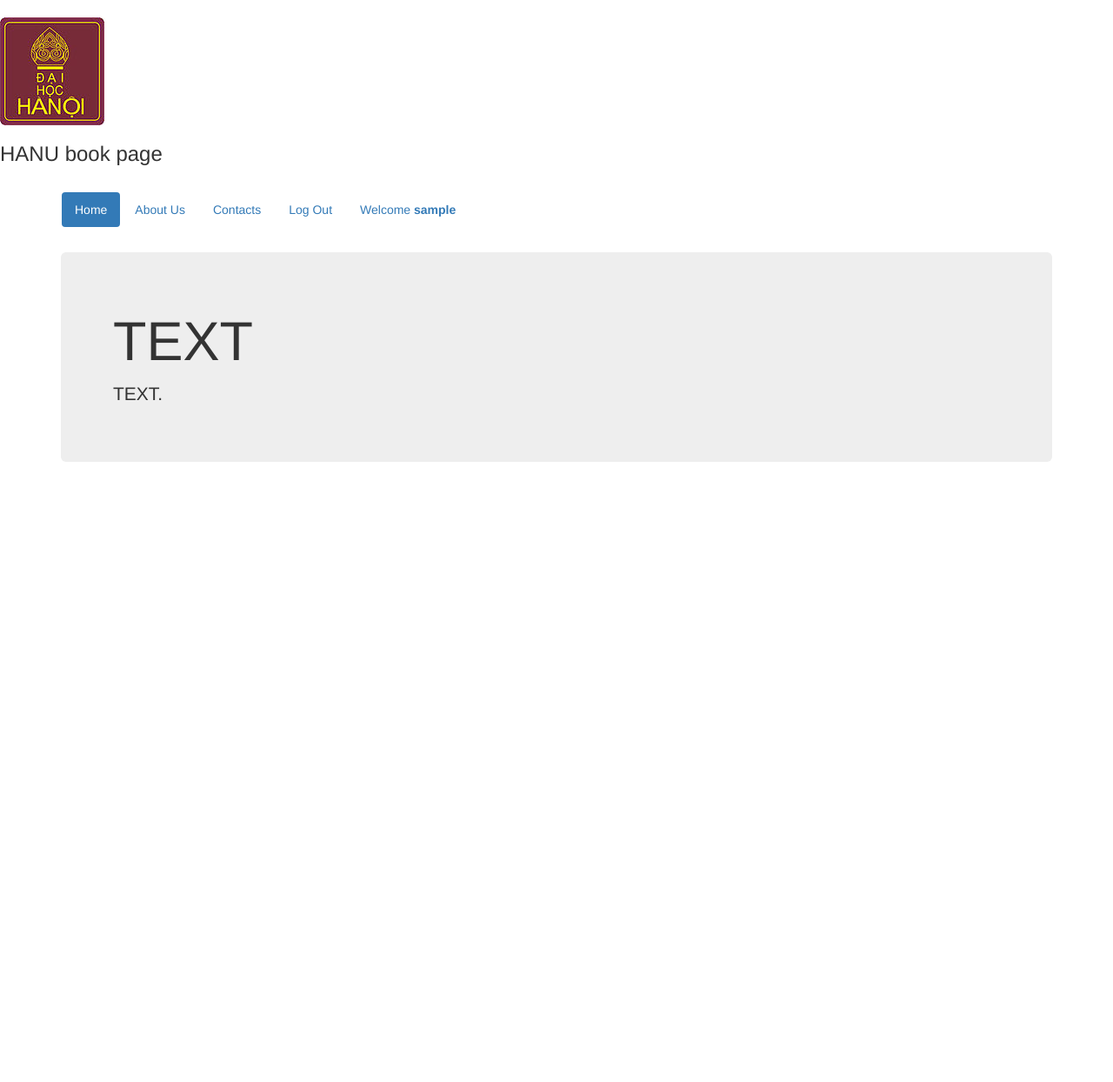
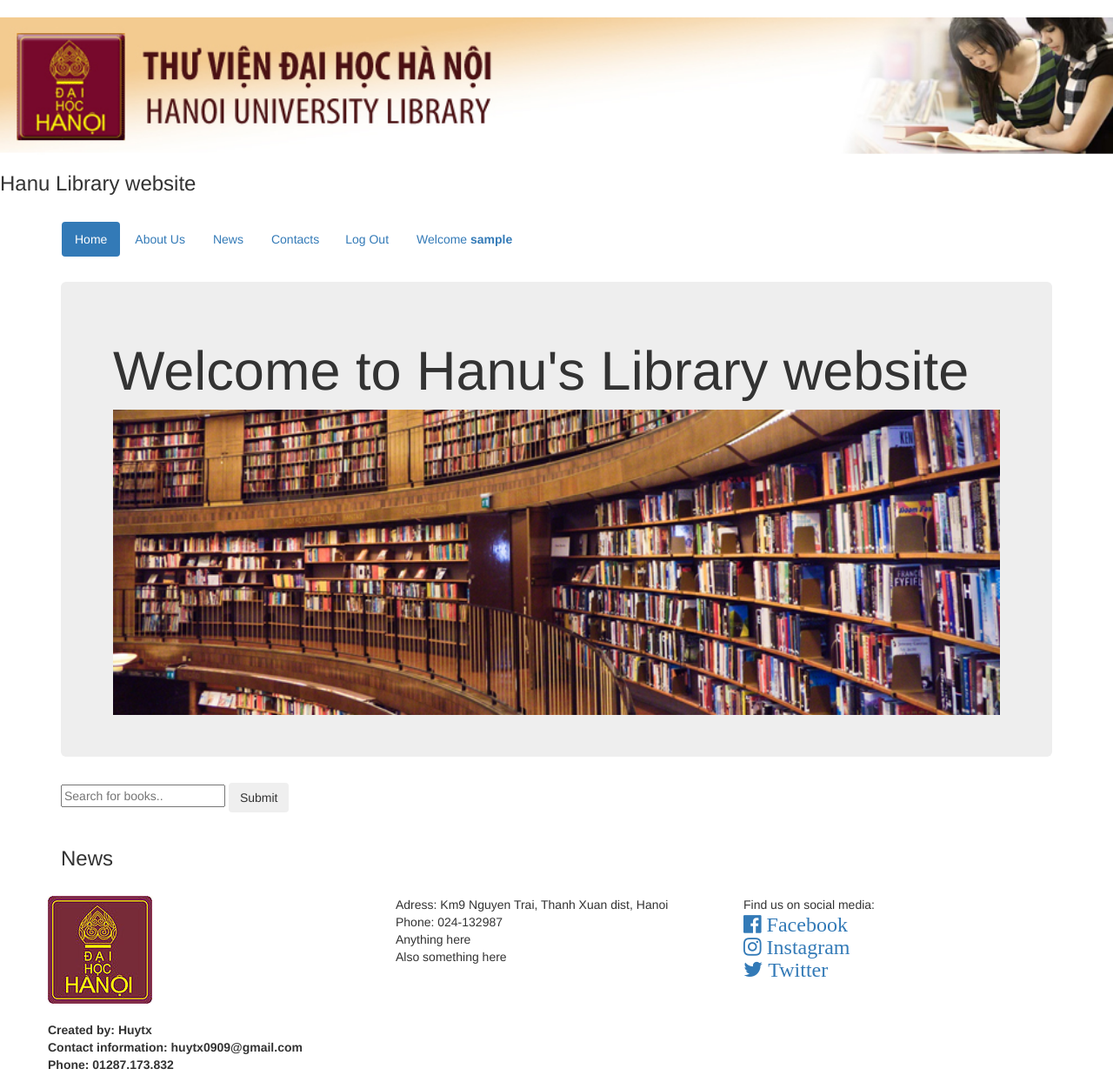
Before and after one commit to huytx1998/sample-lib-php, a PHP site: page /index.php in a window 1280 px wide. Shown: the whole page at 87% size. Before the commit the page ends 531 px from the top, so only its background shows below. Run offline with PHP 8.4, Linux system fonts and the light colour scheme; the visitor is signed in with stand-in values (Sample User, id 1); data that the repository does not hold is empty.

Commit message:
git push

```diff
--- /dev/null
+++ b/book/about.php
@@ -0,0 +1 @@
+<?php echo "nothing here yet"; ?>
--- a/book/index.php
+++ b/book/index.php
@@ -1,6 +1,9 @@
   <?php
   session_start();
+  if (isset($_SESSION['username'])) {
     $username = $_SESSION['username'];
+  }
+
   $servername = "localhost";
 
   $conn = mysqli_connect($servername, "root", "", "book");
@@ -14,59 +17,88 @@ $conn = mysqli_connect($servername, "root", "", "book");
     <meta charset="utf-8">
     <meta name="viewport" content="width=device-width, initial-scale=1">
     <link rel="stylesheet" href="https://maxcdn.bootstrapcdn.com/bootstrap/3.3.7/css/bootstrap.min.css">
-  <!-- <script src="https://ajax.googleapis.com/ajax/libs/jquery/3.3.1/jquery.min.js"></script>
-  <script src="https://maxcdn.bootstrapcdn.com/bootstrap/3.3.7/js/bootstrap.min.js"></script> -->
+    <link rel="stylesheet" href="https://cdnjs.cloudflare.com/ajax/libs/font-awesome/4.7.0/css/font-awesome.min.css">
   </head>
+
   <body>
     <!-- <div class="jumbotron"> -->
       <br>
-    <img src="image/Hanu.jpg" style="background-color: red">
-
-
-    <h3>HANU book page</h3>
+      <img src="image/banner.jpg" style="width: 100%;">
+      <h3>Hanu Library website</h3>
     </div>
-
   </br>
 
   <div class="container">
     <ul class="nav nav-pills navbar ">
       <li class="active"> <a href="#">Home</a></li>
-    <li> <a href="#">About Us</a></li>
+      <li> <a href="about.php">About Us</a></li>
+      <li> <a href="news.php">News</a></li>
       <li> <a href="#">Contacts</a></li>
-    <li> <a href="login.php">Log Out</a></li>
+      <li> <a id="login_button" href="login.php">Log In</a></li>
+
+      <?php if (isset($_SESSION['username'])) { ?>
+      <style> #login_button {display: none} </style>
+      <?php } ?>
+
+      <li> <a href="logout.php">Log Out</a></li>
+      <?php if (isset($_SESSION['username'])) { ?>
+
       <li> <a href="#">Welcome <?php echo "<strong> $username </strong>" ?></a></li>
-
+      <?php } ?>
     </ul>
 
-  <div class="jumbotron">
-    <h1>TEXT</h1>
-    <p>TEXT.</p>
+    <div id="big_picture" class="jumbotron">
+      <h1>Welcome to Hanu's Library website</h1>
+      <style> .big_picture {
+  width: 100%;
+}   </style>
+      <img id="big_picture" src="image/Library.jpg" width="100%">
     </div>
+
+    <form action="searchResult.php">
+      <input type="text" placeholder="Search for books.." name="search">
+      <input type="submit" name="register_button" value="Submit" class="btn">
+    </form>
+    <br>
+    <h3>News</h3>
     <div class="row">
       <?php
 
-  $sql = "SELECT image FROM books";
+      $sql = "SELECT * FROM news";
       $sql_display= mysqli_query($conn, $sql);
 
       while ($row = mysqli_fetch_assoc($sql_display)) { ?>
 
-    <div class="col-md-3">
+      <div class="col-md-4">
         <div class="jumbotron">
-    <div> <img src="image/triet.jpg" alt="" class="img-rounded"
+          <div> <img src="image/<?php echo $row['image'];  ?>" alt="" class="img-rounded"
             style="max-width: 250px; height:250px;">
-        <h2>Book name</h2>
-        <h4>Description</h4>
-        <a href="index.php?page=detail&ID=<?= $product_search['id'];?>
-          " class="btn btn-primary" title="Detail">Detail »</a>
+            <h2> <?php echo $row['title'];?> </h2>
+            <h4><?php echo $row['content'];?></h4>
+            <a href="" class="btn btn-primary" title="Detail"> Read More... </a>
           </div>
         </div>
       </div>
-
       <?php } ?>
 
-
-
-
+      <br>
+      <footer class="footer">
+        <div class="row">
+          <div class="border col-xs-4"> <img src="image/Hanu.jpg"></div>
+          <div class="border col-xs-4"> Adress: Km9 Nguyen Trai, Thanh Xuan dist, Hanoi <br>
+            <p>Phone: 024-132987 <br> Anything here <br> Also something here </p>
+          </div>
+          <div class="border col-xs-4">Find us on social media: <br>
+           <a href="https:facebook.com/huytx0909" target="_blank"> <i style="font-size:24px"  class="fa">&#xf230; Facebook</i> </a> <br>
+           <a href="https:Instagram.com" target="_blank"> <i style="font-size:24px" class="fa">&#xf16d; Instagram</i> </a> <br>
+           <a href="https:Twitter.com" target="_blank"> <i style="font-size:24px" class="fa">&#xf099; Twitter</i> </a>
+         </div>
+       </div>
+       <br>
+       <b><p>Created by: Huytx  <br>
+       Contact information: huytx0909@gmail.com <br>
+       Phone: 01287.173.832  </p></b>
+     </footer>
 
     <!-- <script src="https://ajax.googleapis.com/ajax/libs/jquery/1.11.1/jquery.min.js"></script>
       <script src="js/bootstrap.min.js"></script> -->
--- a/book/logout.php
+++ b/book/logout.php
@@ -1,6 +1,7 @@
 <?php
+session_start();
 session_destroy();
 unset($_SESSION['username']);
 $SESSION['message'] = "Logged out";
-header("location: index.php?page=login");
+header("location: login.php");
  ?>
--- /dev/null
+++ b/book/news.php
@@ -0,0 +1 @@
+<?php echo "nothing here yet"; ?>
--- /dev/null
+++ b/book/searchResult.php
@@ -0,0 +1 @@
+<?php echo "Nothing here yet"; ?>
```
Also changed, not shown: book/image/banner.jpg, book/image/library.jpg (added). Lines whose indentation alone changed are shown as unchanged.
